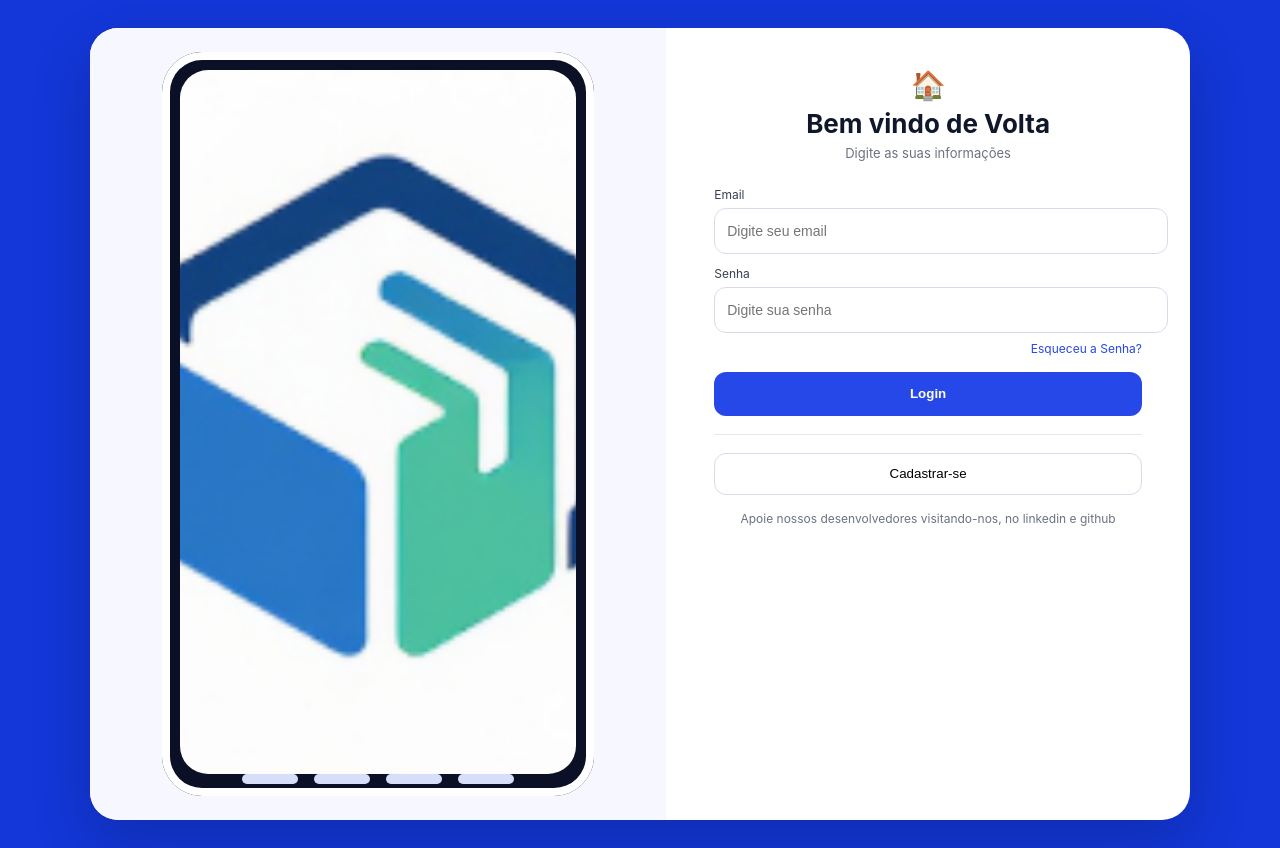
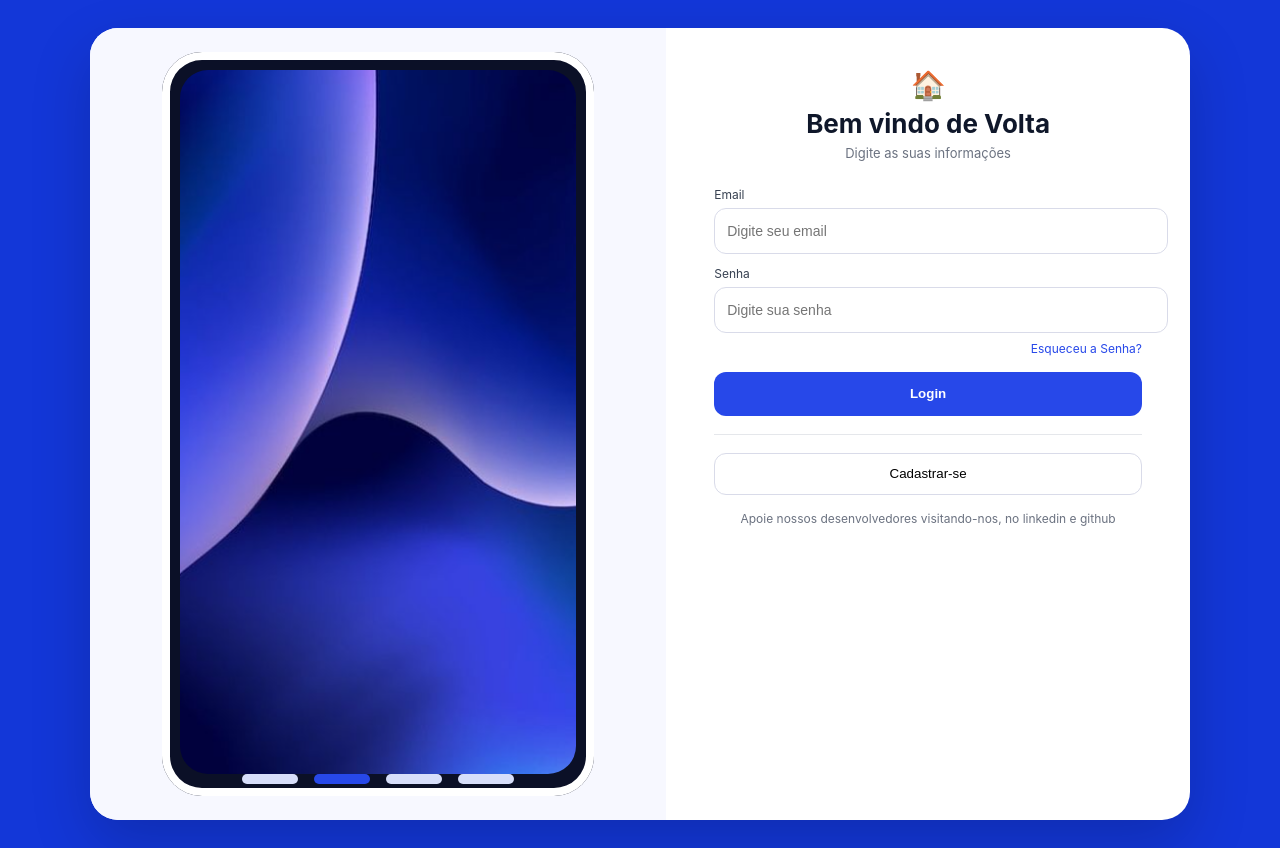
Before and after one commit to joaomoraist/ShelfMate-4thSemesterProject, a React (Vite) app in the folder frontend/: page / in a window 1280 px wide. Built offline with nearby package versions, Linux system fonts and the light colour scheme.

Commit message:
frontend(ui): rotate only image* assets and add active indicator for dots

```diff
--- a/frontend/src/components/AuthIllustration.tsx
+++ b/frontend/src/components/AuthIllustration.tsx
@@ -22,7 +22,11 @@ export default function AuthIllustration({ images, intervalMs = 1000 }: AuthIllu
     <div className="auth-illustration">
       <div className="auth-phone">
         {current ? <img src={current} alt="Phone" /> : null}
-        <div className="auth-dots"><span></span><span></span><span></span><span></span></div>
+        <div className="auth-dots">
+          {images.map((_, i) => (
+            <span key={i} className={i === index ? 'active' : ''}></span>
+          ))}
+        </div>
       </div>
     </div>
   );
--- a/frontend/src/pages/forgot-password.tsx
+++ b/frontend/src/pages/forgot-password.tsx
@@ -154,7 +154,7 @@ export default function ForgotPassword() {
           <p className="muted">Apoie nossos desenvolvedores visitando-nos, no linkedin e github</p>
         </div>
 
-        <AuthIllustration images={["/wallpaper.jpg", "/public/wallpaper.jpg", "/logo.png"]} intervalMs={1000} />
+        <AuthIllustration images={["/image1.jpg", "/image2.png", "/image3.jpg", "/image4.jpg"]} intervalMs={1000} />
       </div>
     </div>
   );
--- a/frontend/src/pages/login.tsx
+++ b/frontend/src/pages/login.tsx
@@ -75,7 +75,7 @@ export default function Login() {
   return (
     <div className="page-auth">
       <div className="auth-shell">
-        <AuthIllustration images={["/wallpaper.jpg", "/public/wallpaper.jpg", "/logo.png"]} intervalMs={1000} />
+        <AuthIllustration images={["/image1.jpg", "/image2.png", "/image3.jpg", "/image4.jpg"]} intervalMs={1000} />
         <div className="auth-content">
           <div style={{ textAlign: 'center' }}>
             <div style={{ fontSize: 28 }}>🏠</div>
--- a/frontend/src/pages/signup.tsx
+++ b/frontend/src/pages/signup.tsx
@@ -85,7 +85,7 @@ export default function Signup() {
           <p className="muted">Apoie nossos desenvolvedores visitando-nos, no linkedin e github</p>
         </div>
 
-        <AuthIllustration images={["/wallpaper.jpg", "/public/wallpaper.jpg", "/logo.png"]} intervalMs={1000} />
+        <AuthIllustration images={["/image1.jpg", "/image2.png", "/image3.jpg", "/image4.jpg"]} intervalMs={1000} />
       </div>
       {toast && <div className="toast show" id="toast">{toast}</div>}
     </div>
--- a/frontend/src/styles/auth.css
+++ b/frontend/src/styles/auth.css
@@ -10,7 +10,8 @@ body { font-family: Inter, system-ui, -apple-system, Segoe UI, Roboto, Arial, sa
 .auth-phone { width:75%; max-width:420px; aspect-ratio: 9/16; border-radius:40px; background:#0b1027; padding:18px; box-shadow: inset 0 0 0 8px #fff; position:relative; }
 .auth-phone img { width:100%; height:100%; object-fit:cover; border-radius:28px; }
 .auth-dots { position:absolute; bottom:12px; left:0; right:0; display:flex; gap:16px; justify-content:center; }
-.auth-dots span { width:56px; height:10px; background:#d7defa; border-radius:10px; }
+.auth-dots span { width:56px; height:10px; background:#d7defa; border-radius:10px; transition:background-color .25s ease; }
+.auth-dots span.active { background:#2748e9; }
 
 /* Form side */
 .auth-content { padding:40px 48px; }
```
